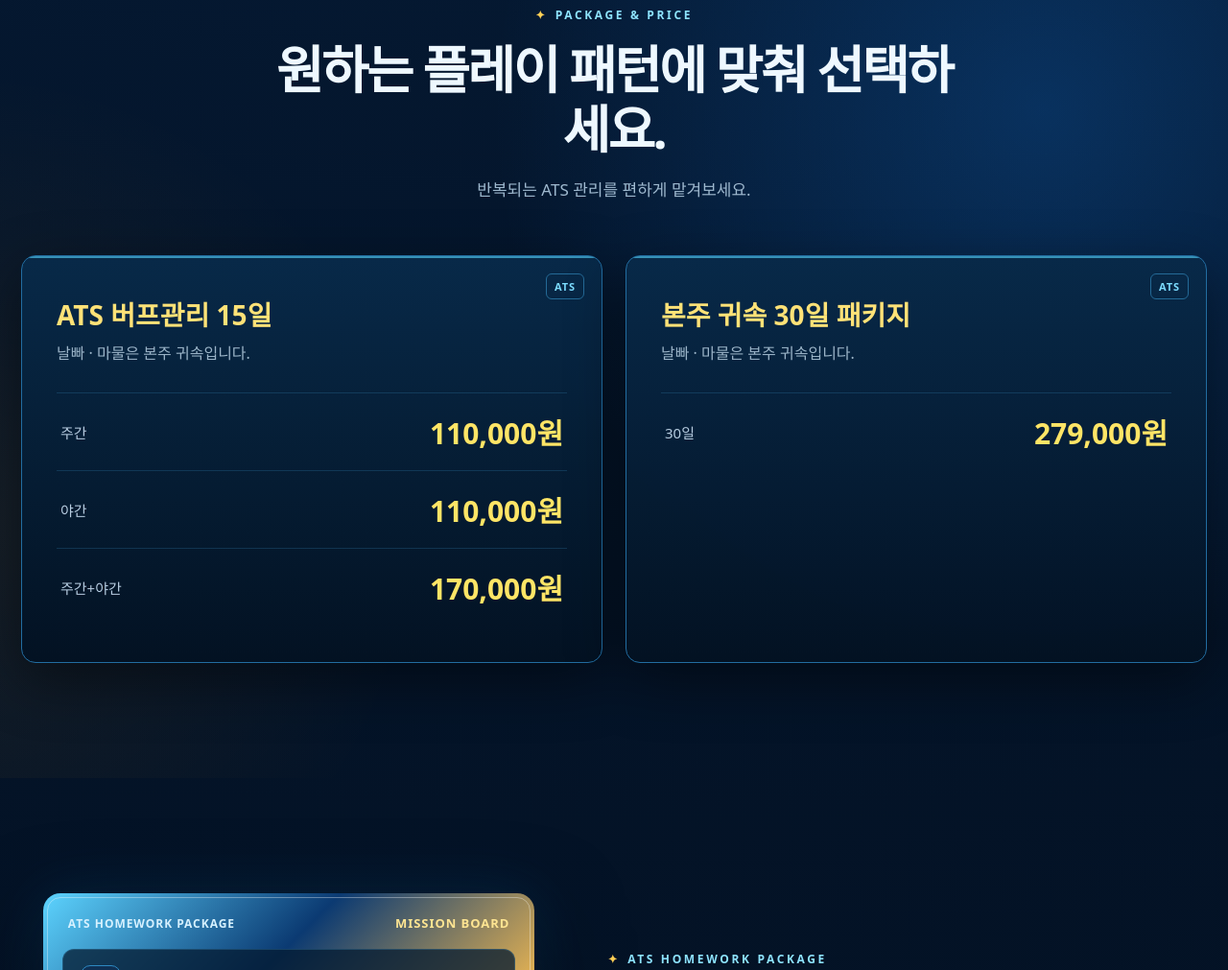
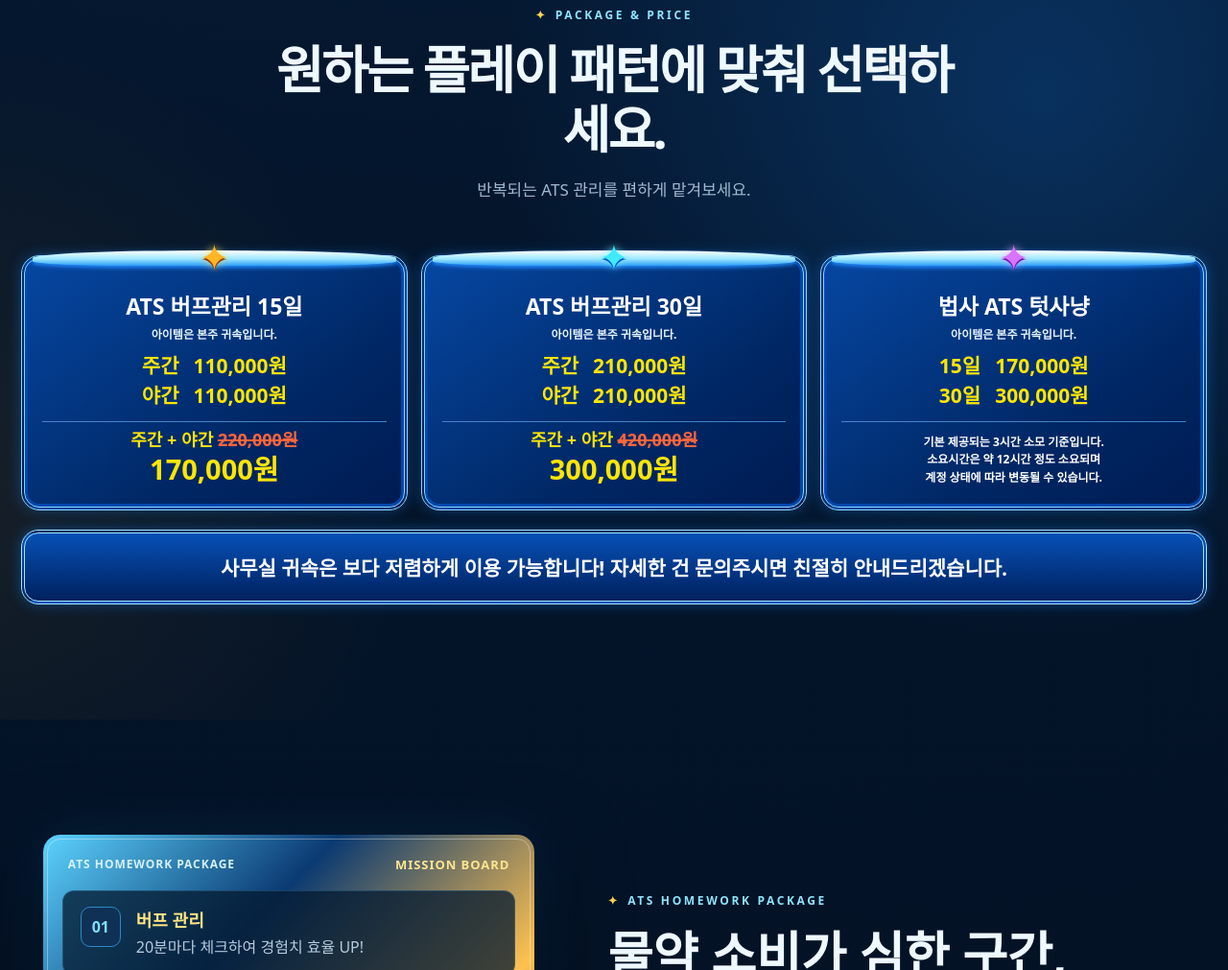
Before and after one commit to chgame001001-stack/10lev, a plain HTML site: page index.html in a window 1280 px wide. Shown: the part 2831-3842 px from the top of the page at 96% size. Drawn offline with Linux system fonts and the light colour scheme.

Commit message:
Update index.html

```diff
--- a/index.html
+++ b/index.html
@@ -10,6 +10,26 @@
   />
   <title>열렙팩토리 | Lineage Classic</title>
   <link rel="stylesheet" href="styles.css" />
+<style>
+/* ATS 요금표 전용 스타일: 기존 홈페이지의 다른 카드에는 영향 없음 */
+.ats-price-grid{display:grid;grid-template-columns:repeat(3,minmax(0,1fr));gap:14px;margin-top:40px}
+.ats-price-card{position:relative;min-width:0;padding:34px 18px 20px;text-align:center;color:#fff;background:linear-gradient(145deg,#0647a2,#002764 65%,#001b52);border:4px double #8ad7ff;border-radius:19px;box-shadow:inset 0 0 0 3px #0048ae,0 0 15px #1c8dff55}
+.ats-price-card:before{content:"";position:absolute;inset:-9px 8px auto;height:16px;background:linear-gradient(180deg,#fff,#9de8ff 55%,#2c9cf6);border-radius:60% 60% 35% 35%;filter:drop-shadow(0 2px 2px #248fff)}
+.ats-gem{position:absolute;top:-29px;left:50%;transform:translateX(-50%);font-size:38px;color:#ffb525;text-shadow:0 2px #8c3500,0 0 10px #ffde5a}
+.ats-gem.blue{color:#3fe9ff;text-shadow:0 2px #0053c2,0 0 10px #7cfaff}
+.ats-gem.purple{color:#d874ff;text-shadow:0 2px #7313b8,0 0 10px #edb1ff}
+.ats-price-card h3{font-size:clamp(16px,1.8vw,23px);font-weight:900;color:#fff;margin:0 0 4px;line-height:1.35}
+.ats-price-card>p{font-size:12px;color:#e6f4ff;font-weight:700;margin:0 0 9px}
+.ats-price-row{display:flex;justify-content:center;align-items:baseline;gap:15px;color:#ffe600;font-weight:900;font-size:clamp(15px,1.7vw,21px);line-height:1.5;white-space:nowrap}
+.ats-price-row strong{font-size:inherit;color:inherit}
+.ats-price-total{border-top:1px solid #4383c6;margin-top:10px;padding-top:7px;display:flex;flex-direction:column;align-items:center;color:#ffe600;font-weight:900;line-height:1.3}
+.ats-price-total span{font-size:clamp(13px,1.5vw,18px)}
+.ats-price-total del{color:#ff653c;text-decoration-thickness:2px}
+.ats-price-total strong{font-size:clamp(20px,2.3vw,29px);color:#ffe600}
+.ats-price-description{border-top:1px solid #4383c6;margin-top:10px;padding-top:12px;font-size:12px;font-weight:700;line-height:1.55;color:#fff}
+.ats-price-banner{margin-top:20px;padding:20px 16px;text-align:center;background:linear-gradient(180deg,#0750b6,#00215e);border:4px double #a2e7ff;border-radius:18px;color:#fff;font-size:clamp(14px,1.8vw,21px);font-weight:900;box-shadow:0 0 14px #1689ff66}
+@media(max-width:760px){.ats-price-grid{grid-template-columns:1fr;gap:36px}.ats-price-card{max-width:460px;width:100%;margin:auto;padding:34px 22px 23px}.ats-price-card h3{font-size:22px}.ats-price-row{font-size:21px}.ats-price-total strong{font-size:28px}.ats-price-description{font-size:13px}}
+</style>
 </head>
 
 <body>
@@ -225,54 +245,33 @@
     </p>
   </div>
 
-  <div class="pricing-grid">
-
-    <!-- 첫 번째 카드 -->
-    <article class="price-card reveal">
-      <div class="badge">ATS</div>
-
+  <div class="ats-price-grid">
+    <article class="ats-price-card reveal">
+      <div class="ats-gem">✦</div>
       <h3>ATS 버프관리 15일</h3>
-
-      <p class="price-note">
-        날빠 · 마물은 본주 귀속입니다.
-      </p>
-      <div class="price-line highlight">
-        <span>주간</span>
-        <strong>110,000원</strong>
-      </div>
-
-      <div class="price-line highlight">
-        <span>야간</span>
-        <strong>110,000원</strong>
-      </div>
-
-      <div class="price-line highlight">
-        <span>주간+야간</span>
-        <strong>170,000원</strong>
-      </div>
-
+      <p>아이템은 본주 귀속입니다.</p>
+      <div class="ats-price-row"><span>주간</span><strong>110,000원</strong></div>
+      <div class="ats-price-row"><span>야간</span><strong>110,000원</strong></div>
+      <div class="ats-price-total"><span>주간 + 야간 <del>220,000원</del></span><strong>170,000원</strong></div>
     </article>
-
-
-    <!-- 두 번째 카드 -->
-    <article class="price-card reveal delay-1">
-      <div class="badge">ATS</div>
-
-      <h3>본주 귀속 30일 패키지</h3>
-
-      <p class="price-note">
-날빠 · 마물은 본주 귀속입니다.
-      </p>
-
-
-      <div class="price-line highlight">
-        <span>30일</span>
-        <strong>279,000원</strong>
-      </div>
-
+    <article class="ats-price-card reveal delay-1">
+      <div class="ats-gem blue">✦</div>
+      <h3>ATS 버프관리 30일</h3>
+      <p>아이템은 본주 귀속입니다.</p>
+      <div class="ats-price-row"><span>주간</span><strong>210,000원</strong></div>
+      <div class="ats-price-row"><span>야간</span><strong>210,000원</strong></div>
+      <div class="ats-price-total"><span>주간 + 야간 <del>420,000원</del></span><strong>300,000원</strong></div>
     </article>
-
+    <article class="ats-price-card reveal delay-2">
+      <div class="ats-gem purple">✦</div>
+      <h3>법사 ATS 텃사냥</h3>
+      <p>아이템은 본주 귀속입니다.</p>
+      <div class="ats-price-row"><span>15일</span><strong>170,000원</strong></div>
+      <div class="ats-price-row"><span>30일</span><strong>300,000원</strong></div>
+      <div class="ats-price-description">기본 제공되는 3시간 소모 기준입니다.<br>소요시간은 약 12시간 정도 소요되며<br>계정 상태에 따라 변동될 수 있습니다.</div>
+    </article>
   </div>
+  <div class="ats-price-banner reveal">사무실 귀속은 보다 저렴하게 이용 가능합니다! 자세한 건 문의주시면 친절히 안내드리겠습니다.</div>
 </section>
 
 
```
